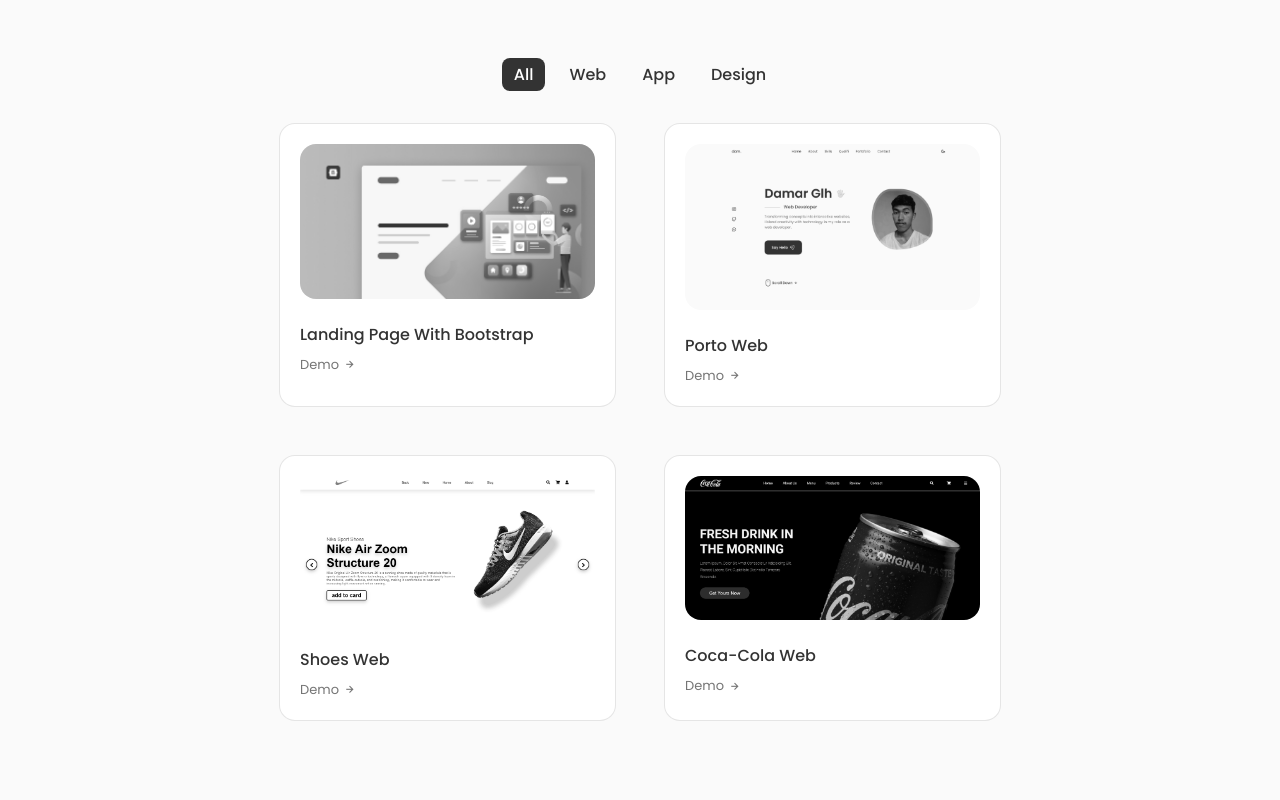
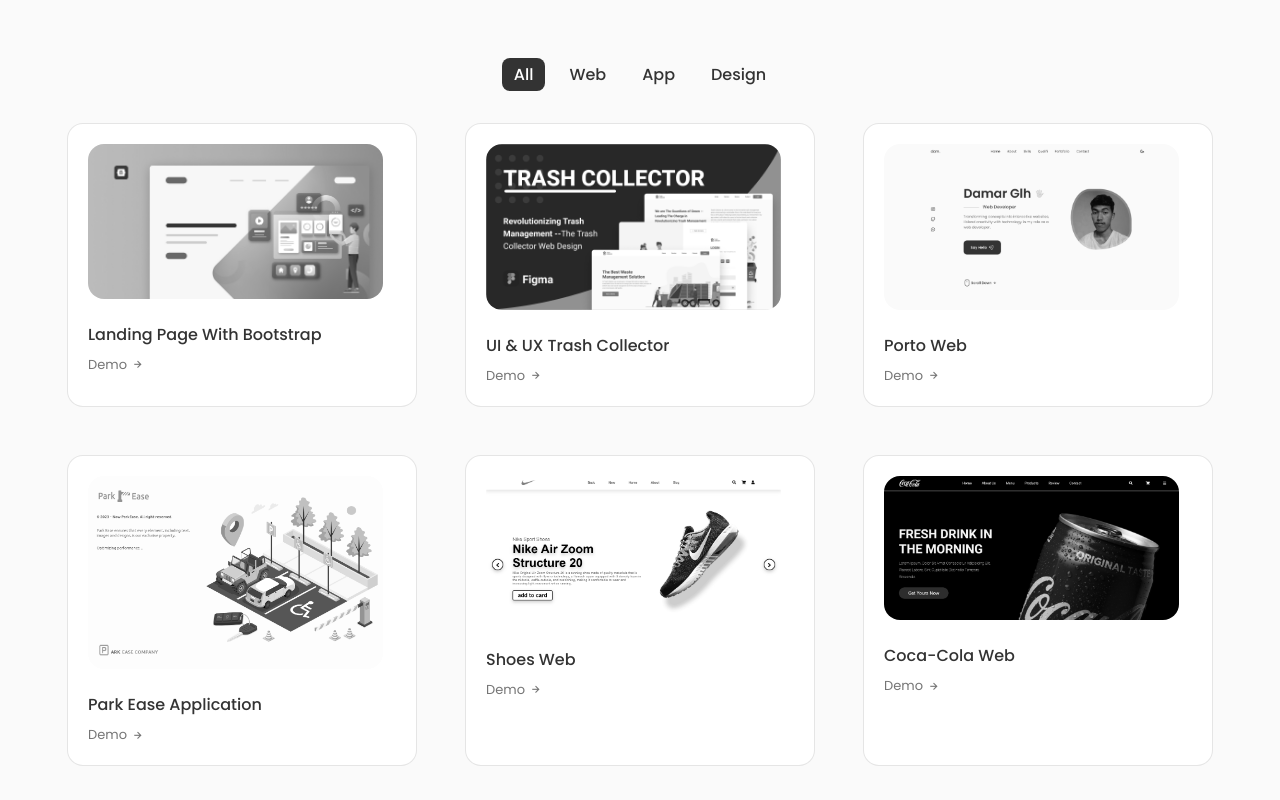
Before and after one commit to damar-glh/me, a React (Create React App) app: page / in a window 1280 px wide. Shown: the part 3380-4180 px from the top of the page. Built offline with nearby package versions, Linux system fonts and the light colour scheme.

Commit message:
feat: add work and collaborate portofolio

```diff
--- a/src/components/work/Data.jsx
+++ b/src/components/work/Data.jsx
@@ -2,7 +2,8 @@ import Work1 from "../../assets/landing-page.jpg";
 import Work2 from "../../assets/me.png";
 import Work3 from "../../assets/shoes.png";
 import Work4 from "../../assets/coca-cola.png";
-// import Work5 from "../../assets/work5.jpg";
+import Work5 from "../../assets/UI_Trash_Collector.jpg";
+import work6 from "../../assets/APP_Park_Ease.png";
 
 export const projectsData = [
   {
@@ -14,31 +15,40 @@ export const projectsData = [
   },
   {
     id: 2,
+    image: Work5,
+    title: "UI & UX Trash Collector",
+    category: "design",
+    link : "https://www.figma.com/file/YSgAkt5rd1KqqNJiKgxOwd/UI-Trash-Collector?type=design&node-id=159%3A12103&mode=design&t=B0xCuXecsk51Iz3N-1",
+  },
+  {
+    id: 3,
     image: Work2,
     title: "Porto Web",
     category: "web",
     link : "https://damar-glh.github.io/me/",
   },
+
   {
-    id: 3,
+    id: 4,
+    image: work6,
+    title: "Park Ease Application",
+    category: "app",
+    link : "https://github.com/rizalarfiyan/park-ease/releases/tag/v1.0.0",
+  },
+  {
+    id: 5,
     image: Work3,
     title: "Shoes Web",
     category: "web",
     link : "https://damar-glh.github.io/me/",
   },
   {
-    id: 4,
+    id: 6,
     image: Work4,
     title: "Coca-Cola Web",
     category: "web",
     link : "https://damar-glh.github.io/me/",
   },
-  // {
-  //   id: 5,
-  //   image: Work5,
-  //   title: "Brand design",
-  //   category: "design",
-  // },
 ];
 
 export const projectsNav = [
--- a/src/components/work/work.css
+++ b/src/components/work/work.css
@@ -21,7 +21,7 @@
 }
 
 .work__container {
-    grid-template-columns: repeat(2, max-content);
+    grid-template-columns: repeat(3, 350px);
     gap: 3rem;
     justify-content: center;
 }
```
Also changed, not shown: src/assets/APP_Park_Ease.png (added), src/assets/UI_Trash_Collector.jpg (added).
